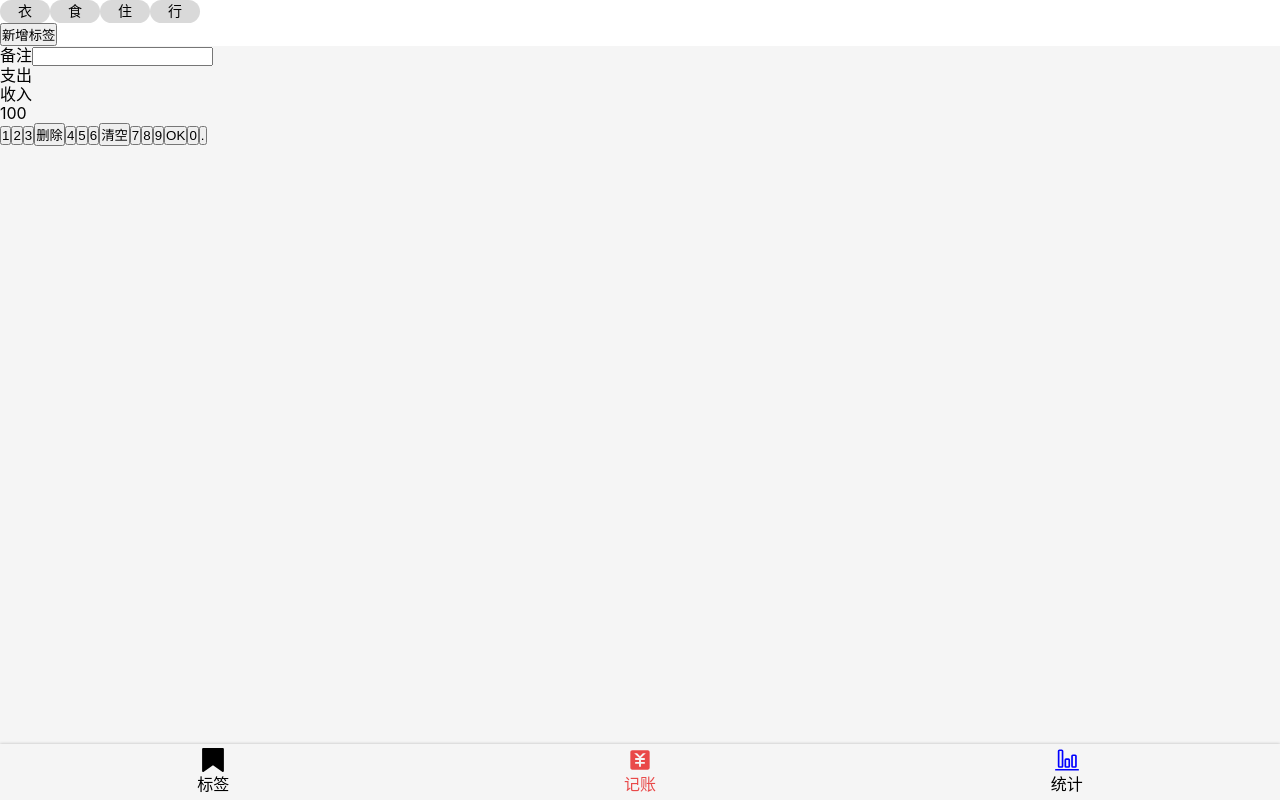
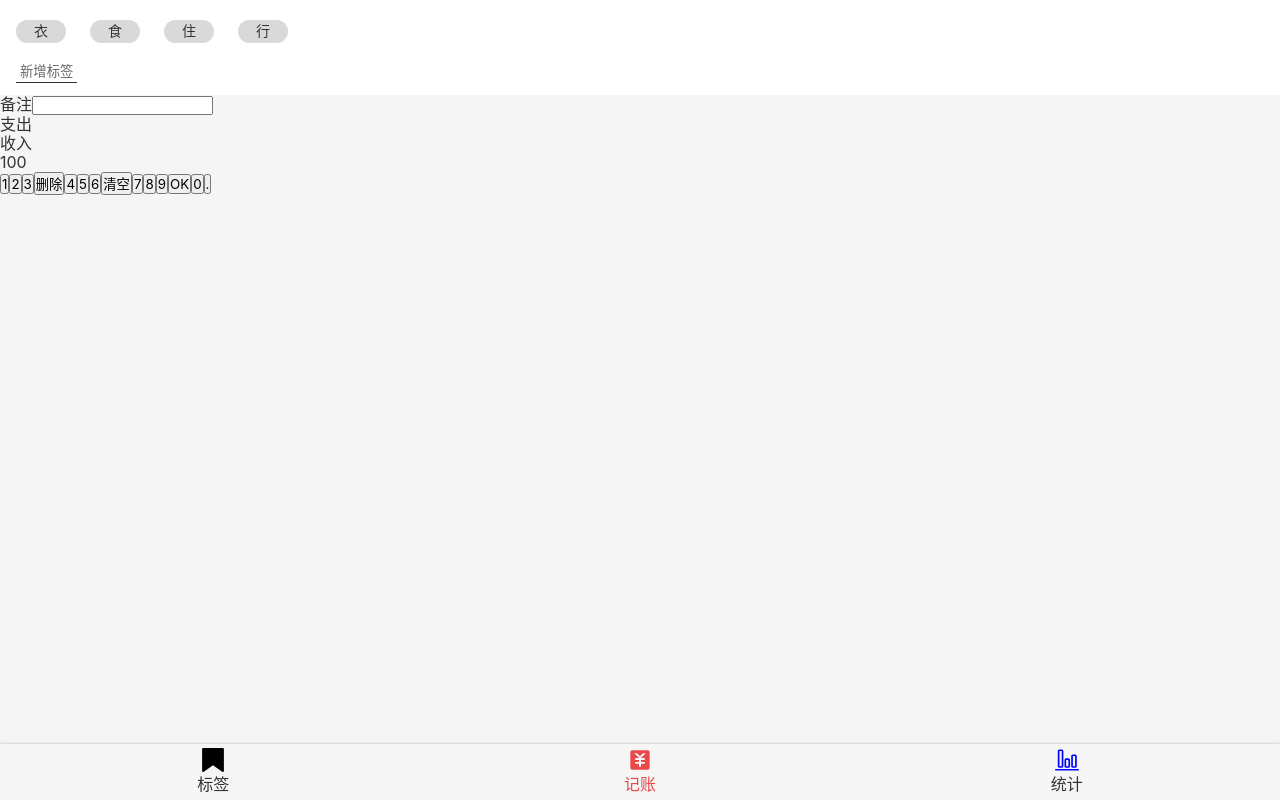
Before and after one commit to shangjingfan/MoneyMemory-React, a React app: page /#/money in a window 1280 px wide. Built offline with nearby package versions, Linux system fonts and the light colour scheme.

Commit message:
Money.tsx的TagSection完成样式

```diff
--- a/src/App.tsx
+++ b/src/App.tsx
@@ -9,11 +9,15 @@ import Statistics from './views/Statistics';
 import Money from './views/Money';
 import NoMatch from './views/NoMatch';
 import Tags from './views/Tags';
+import styled from 'styled-components';
 
-
+const AppWrapper = styled.div`
+  color: #333;
+`;
 
 export default function App() {
   return (
+    <AppWrapper>
       <Router>
         <Switch>
           <Route path="/tags">
@@ -31,5 +35,6 @@ export default function App() {
           </Route>
         </Switch>
       </Router>
+    </AppWrapper>
   );
 }
--- a/src/index.scss
+++ b/src/index.scss
@@ -21,6 +21,9 @@ body{
   line-height: 1.2;
   background: #f5f5f5;
 }
+button{
+  font-family: inherit;
+}
 
 .icon{
   width: 1em;
--- a/src/views/Money.tsx
+++ b/src/views/Money.tsx
@@ -4,30 +4,36 @@ import styled from 'styled-components';
 
 const TagsSection = styled.section`
   background: #FFFFFF;
+  padding: 12px 16px;
+  > ol{ margin: 0 -12px;
+    > li{
+      background: #D9D9D9; border-radius: 18px;
+      display: inline-block; padding: 3px 18px;
+      font-size: 14px; margin: 8px 12px;
+    }
+  }
+  > button{
+    background: none; border: none;
+    border-bottom: 1px solid #333;
+    padding: 2px 4px; color: #666;
+    margin-top: 8px;
+  }
 `;
+
 const NotesSection = styled.section``;
 const CategorySection = styled.section``;
 const NumberPadSection = styled.section``;
-const TagList = styled.ol`
-  > li{
-    background: #D9D9D9;
-    border-radius: 18px;
-    display: inline-block;
-    padding: 3px 18px;
-    font-size: 14px;
-  }
-`;
 
 function Money() {
   return (
     <Layout>
       <TagsSection>
-        <TagList>
+        <ol>
           <li>衣</li>
           <li>食</li>
           <li>住</li>
           <li>行</li>
-        </TagList>
+        </ol>
         <button>新增标签</button>
       </TagsSection>
       <NotesSection>
```
Lines whose indentation alone changed are shown as unchanged.
